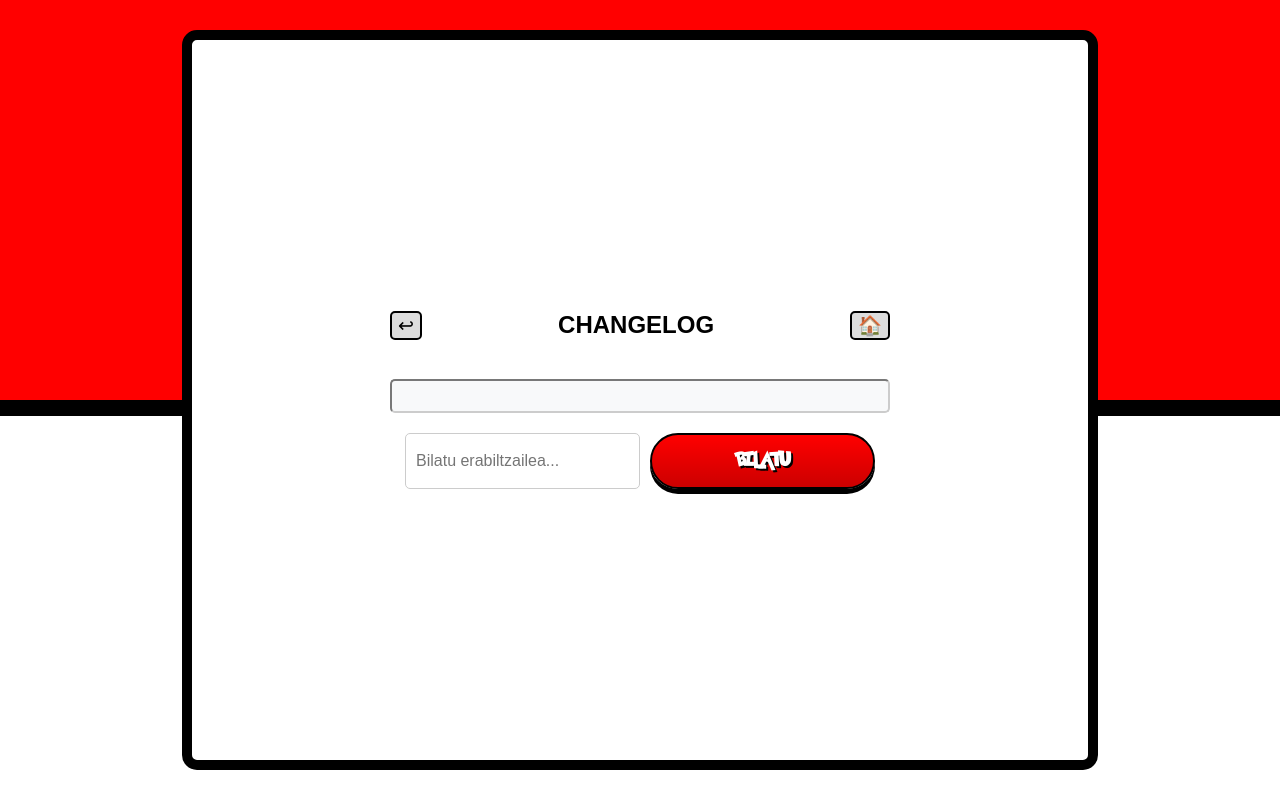
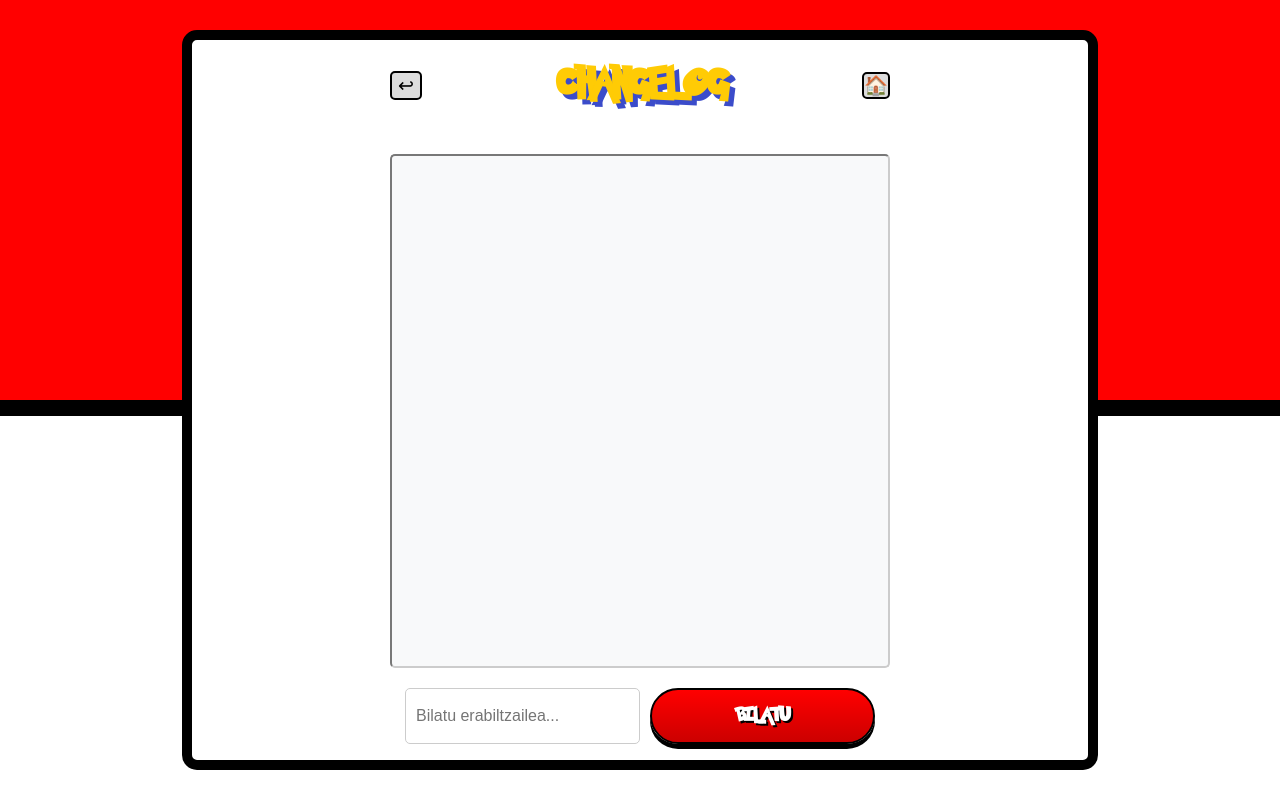
Before and after one commit to Yassin-M/PokedexISAD, a Flask app: page /changelog in a window 1280 px wide. Run offline with Flask 3, Linux system fonts and the light colour scheme; data that the repository does not hold is empty.

Commit message:
retoques finales(falta mirar un poco mas el diseño y listo)

```diff
--- a/app/controller/view/bista_kontroladorea.py
+++ b/app/controller/view/bista_kontroladorea.py
@@ -10,9 +10,6 @@ def changelog():
     ErabiltzaileIzena = 'Ash'
 
     bilatutakoIzena = request.args.get('bilatutako_erabiltzaile_izena')
-    print(f"1. USUARIO LOGUEADO: {ErabiltzaileIzena}")
-    print(f"2. TEXTO BUSCADO (RAW): '{bilatutakoIzena}'")
-    print("--------------------------------------------------")
 
     lista_notificaciones = eredu_kontroladorea.notifikazioenInformazioaLortu(ErabiltzaileIzena, bilatutakoIzena)
 
--- a/app/static/css/style.css
+++ b/app/static/css/style.css
@@ -172,17 +137,14 @@ body {
 }
 
 .changelog-list {
-    background-color: #ccc;
-    border: 2px solid black;
-    padding: 15px;
-    max-height: 300px;
-    overflow-y: auto;
-    margin-bottom: 20px;
-    max-height: 350px;
     background-color: #f8f9fa;
     border: 2px inset #ccc;
     border-radius: 5px;
-    margin-bottom: 15px;
+    padding: 15px;
+    margin-bottom: 20px;
+    height: 60vh;
+    overflow-y: auto;
+    scroll-behavior: smooth;
 }
 
 .changelog-item {
@@ -232,3 +208,22 @@ body {
     outline: none;
     transition: border-color 0.3s ease;
 }
+
+.form-container .login-container .top-bar > h2 {
+    font-family: 'Pokemon', sans-serif;
+    text-align: center;
+    font-size: 2rem;
+    color: #ffcb05;
+    text-shadow: 5px 5px 0 #3b4cca;
+}
+
+@keyframes behetikSartu {
+    from {
+        opacity: 0;
+        transform: translateY(30px);
+    }
+    to {
+        opacity: 1;
+        transform: translateY(0);
+    }
+}
--- a/app/templates/changelog.html
+++ b/app/templates/changelog.html
@@ -13,9 +13,9 @@
     <div class="login-container">
 
         <div class="top-bar">
-            <button class="icon-btn">↩</button>
+            <button class="icon-btn" onclick="history.back()">↩</button>
             <h2>CHANGELOG</h2>
-            <button class="icon-btn">🏠</button>
+            <a href="/" class="icon-btn">🏠</a>
         </div>
 
         <div class="changelog-list">
```
Also changed, not shown: other parts of app/static/css/style.css (+14 -35 lines), pokedex.db.
